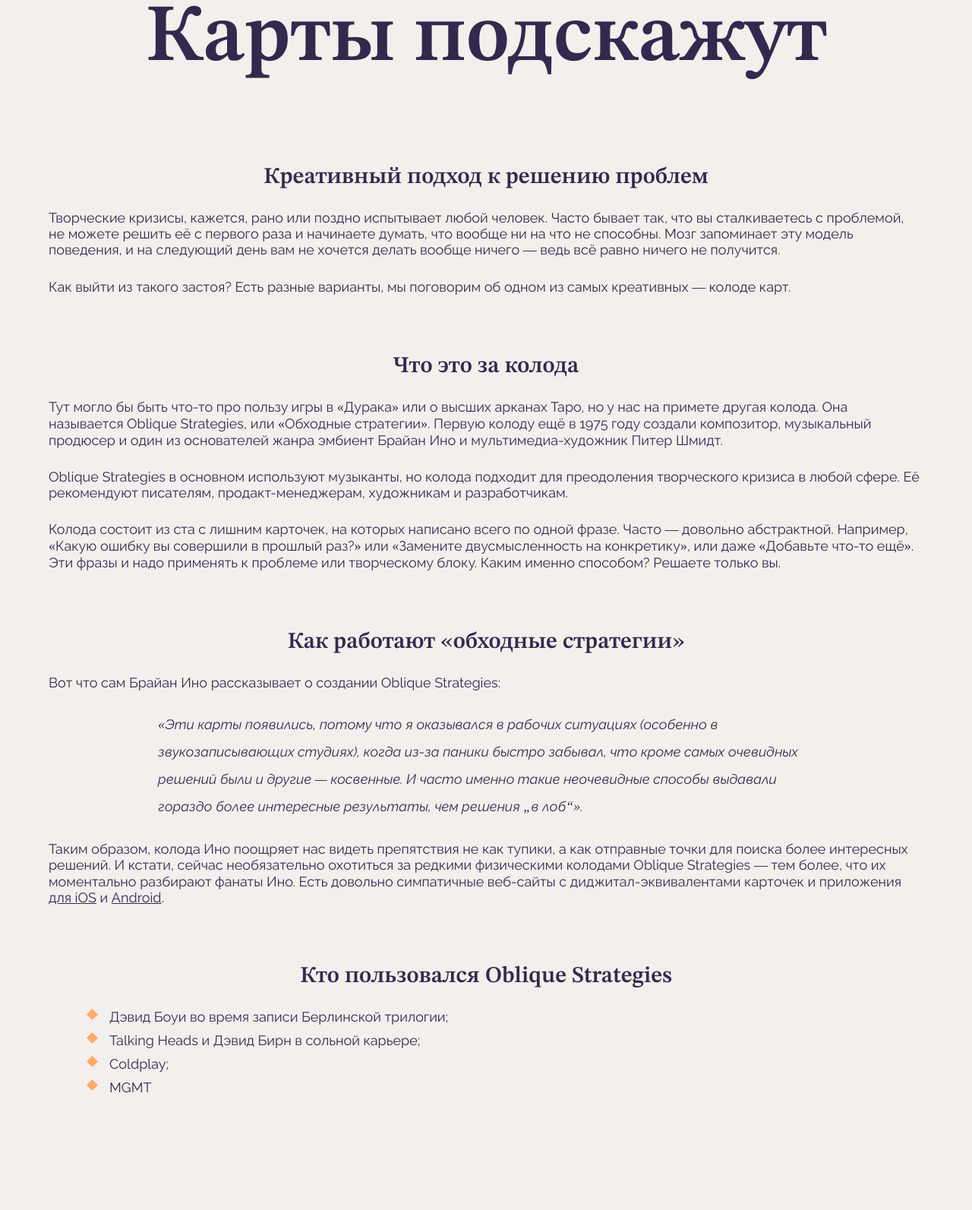
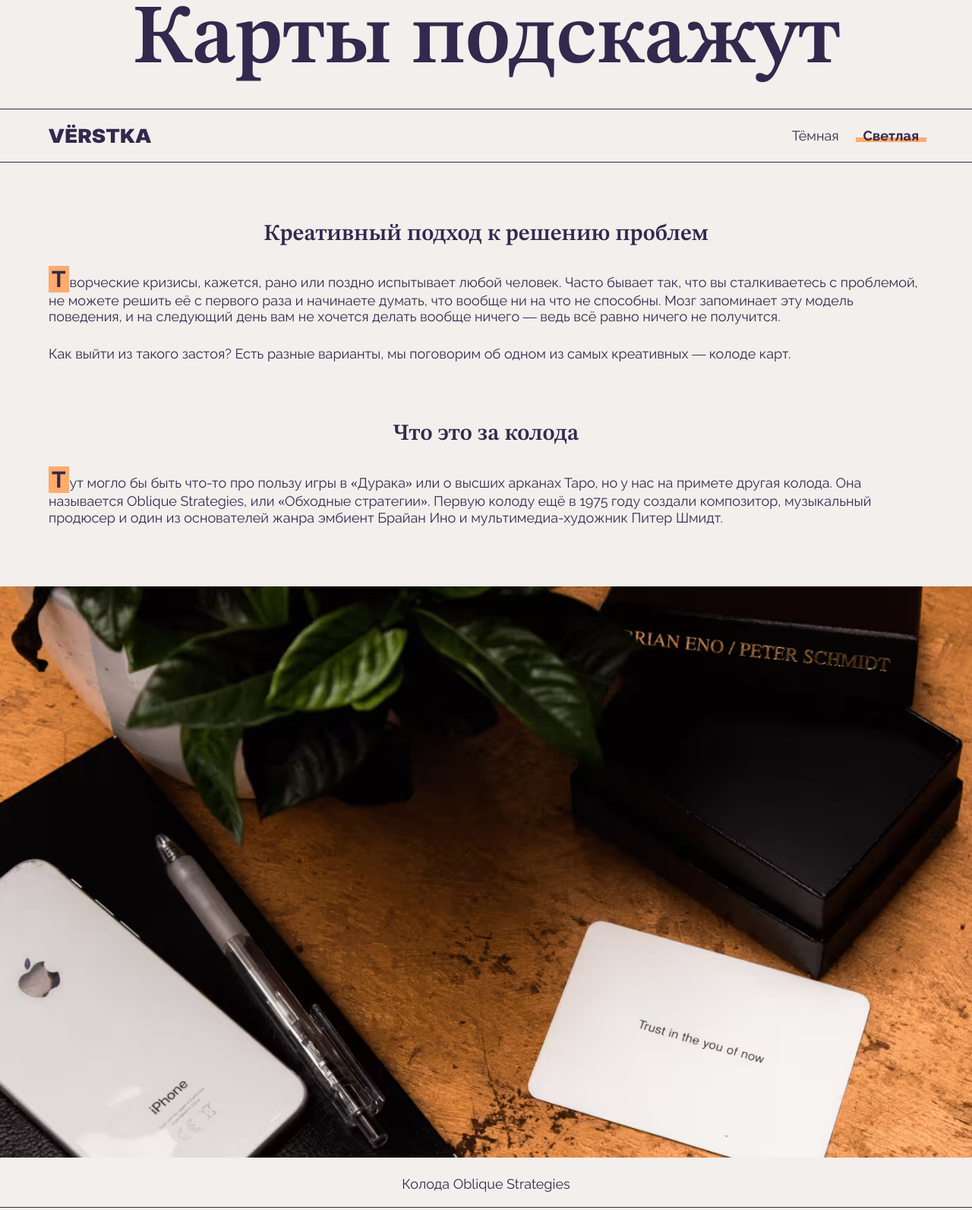
Before and after one commit to Ivan-Starykh/karty-podskazhut, a plain HTML site: page index.html in a window 1280 px wide. Shown: the part 125-1718 px from the top of the page at 76% size. Before the commit the page ends 1567 px from the top, so only its background shows below. Drawn offline with Linux system fonts and the light colour scheme.

Commit message:
final version

```diff
--- a/index.html
+++ b/index.html
@@ -12,12 +12,26 @@
     <link rel="stylesheet" href="./styles/style.css" />
   </head>
   <body class="page theme_dark">
-    <header class="header ">
+    <header class="header">
 			<h1 class="heading content-section header__title">Карты подскажут</h1>
+		<nav class="header__menu content-section">
+			<div class="header__logo">
+				<svg xmlns="http://www.w3.org/2000/svg" width="135" height="25">
+					<use href="./images/logo.svg#logo"></use>
+				</svg>
+			</div>
+			<ul class="header__theme-toggler">
+				<li>
+
+				<button class="header__theme-button header__theme-button_type_dark">Тёмная</button></li>
+				<li>
+				<button disabled class="header__theme-button header__theme-button_type_light header__theme-button_is-active">Светлая</button></li>
+			</ul>
+		</nav>
 		</header>
     <main class="content content-section">
 <h2 class="heading content__title">Креативный подход к решению проблем</h2>
-<div class="content__text-block">
+<div class="content__text-block content__text-block_type_first-lettered">
 	<p class="content__paragraph">Творческие кризисы, кажется, рано или поздно испытывает любой человек.
 	Часто бывает так, что вы сталкиваетесь с проблемой, не можете решить её с первого раза и начинаете думать,
 	что вообще ни на что не способны. Мозг запоминает эту модель поведения, и на следующий день
@@ -25,29 +39,55 @@
 	<p class="content__paragraph">Как выйти из такого застоя? Есть разные варианты, мы поговорим об одном из самых креативных — колоде карт.</p>
 </div>
 <h2 class="heading content__title">Что это за колода</h2>
-<div class="content__text-block">
+<div class="content__text-block content__text-block_type_first-lettered">
 	<p class="content__paragraph">Тут могло бы быть что-то про пользу игры в «Дурака» или о высших арканах Таро,
 	но у нас на примете другая колода. Она называется Oblique Strategies,
 	или «Обходные стратегии». Первую колоду ещё в 1975 году создали композитор,
 	музыкальный продюсер и один из основателей жанра эмбиент Брайан Ино и мультимедиа-художник Питер Шмидт.</p>
-
+	<figure class="content__figure">
+    <picture class="content__picture">
+			<source srcset="./images/cards-1x.avif 1x, ./images/cards-2x.avif 2x" type="image/avif" />
+			<source srcset="./images/cards-1x.webp 1x, ./images/cards-2x.webp 2x" type="image/webp" />
+			<img
+			loading="lazy"
+			class="content__picture"
+				srcset="./images/cards-1x.png 1x, ./images/cards-2x.png 2x"
+				alt="колода на деревянном столе в окружении канцелярских товаров" />
+			</picture>
+    <figcaption class="content__picture-caption">
+			<p> Колода Oblique Strategies</p>
+    </figcaption>
+</figure>
+<div class="content__text-block">
 	<p class="content__paragraph">Oblique Strategies в основном используют музыканты, но колода подходит для преодоления творческого кризиса
 	в любой сфере. Её рекомендуют писателям, продакт-менеджерам, художникам и разработчикам.</p>
 	<p class="content__paragraph">Колода состоит из ста с лишним карточек, на которых написано всего по одной фразе.
 	Часто — довольно абстрактной. Например, «Какую ошибку вы совершили в прошлый раз?» или «Замените двусмысленность на конкретику»,
 	или даже «Добавьте что-то ещё». Эти фразы и надо применять к проблеме или творческому блоку. Каким именно способом? Решаете только вы.</p>
-
 </div>
 <h2 class="heading content__title">Как работают «обходные стратегии»</h2>
-<div class="content__text-block">
+<div class="content__text-block content__text-block_type_first-lettered">
 	<p class="content__paragraph">Вот что сам Брайан Ино рассказывает о создании Oblique Strategies:</p>
-<blockquote class="content__blockquote">«Эти карты появились, потому что я оказывался в рабочих ситуациях (особенно в звукозаписывающих студиях), когда из-за паники быстро забывал, что кроме самых очевидных решений были и другие — косвенные. И часто именно такие неочевидные способы выдавали гораздо более интересные результаты, чем решения „в лоб“».</blockquote>
+<blockquote class="content__blockquote">
+	<p>«Эти карты появились, потому что я оказывался в рабочих ситуациях (особенно в звукозаписывающих студиях), когда из-за паники быстро забывал, что кроме самых очевидных решений были и другие — косвенные. И часто именно такие неочевидные способы выдавали гораздо более интересные результаты, чем решения „в лоб“».
+	</p>
+</blockquote>
 	<p class="content__paragraph">Таким образом, колода Ино поощряет нас видеть препятствия не как тупики, а как отправные точки для поиска более интересных решений.
 	И кстати, сейчас необязательно охотиться за редкими физическими колодами Oblique Strategies — тем более, что их моментально разбирают фанаты Ино.
 	Есть довольно симпатичные веб-сайты с диджитал-эквивалентами карточек и приложения
-	<a href="https://apps.apple.com/us/app/oblique-strategies-se/id1104927011" target="_blank"> для iOS</a> и
-	<a href="https://play.google.com/store/apps/details?id=com.monoloco.obliquestrategies&hl=en_US&gl=US&pli=1" target="_blank">Android</a>.</p>
+	<a href="https://apps.apple.com/us/app/oblique-strategies-se/id1104927011" target="_blank"> для iOS</a>
+	и
+	<a href="https://play.google.com/store/apps/details?id=com.monoloco.obliquestrategies&hl=en_US&gl=US&pli=1" target="_blank">Android</a>
+	.
+</p>
 </div>
+
+<article class="content__card">
+	<h3 class="content__card-title heading">Use an <span class="colored-text">old idea</span>
+	</h3>
+	<p class="content__card-subtitle">Воспользуйтесь старой идеей</p>
+</article>
+
 <h2 class="heading content__title">Кто пользовался Oblique Strategies</h2>
 <div class="content__text-block">
 	<ul class="content__list">
@@ -55,16 +95,15 @@
 		<li class="">Talking Heads и Дэвид Бирн в сольной карьере;</li>
 		<li class="">Coldplay;</li>
 		<li class="">MGMT</li>
-
 	</ul>
-
 </div>
 		</main>
     <footer class="footer">
+			<p class="footer__copyright">VЁRSTKA</p>
 
 		</footer>
 
     <!-- Раскомментируйте строчку ниже, когда вёрстка будет готова. Если вы назвали все классы. как нужно, переключатель темы будет работать -->
-    <!-- <script src="./scripts/theme-changer.js"></script> -->
+    <script src="./scripts/theme-changer.js"></script>
   </body>
 </html>
--- a/styles/style.css
+++ b/styles/style.css
@@ -1,9 +1,15 @@
 :root {
-	--bg-color: #F3EFEC;
-	--text-color: #312A4E;
-	--accent-color: #FFAB6B;
-	--main-font: "Raleway";
+  --bg-color: #f3efec;
+  --text-color: #312a4e;
+  --accent-color: #ffab6b;
+  --main-font: Raleway;
   --accent-font: 'STIX Two Text';
+}
+
+.theme_dark {
+  --bg-color: #171717;
+  --text-color: #b3b3b3;
+  --accent-color: transparent;
 }
 
 *,
@@ -15,9 +21,9 @@
 .page {
   min-inline-size: 360px;
   margin: 0;
-	background-color: var(--bg-color, #F3EFEC);
-	color: var(--text-color, #312A4E);
-	font-family: var(--main-font, Raleway, sans-serif);
+  background-color: var(--bg-color, #f3efec);
+  color: var(--text-color, #312a4e);
+  font-family: var(--main-font, sans-serif);
 }
 
 p,
@@ -32,75 +38,226 @@
   margin: 0;
 }
 
-.header{
-	padding-top: 10%;
+.header {
+  padding-block-start: 10%;
 }
 
 .heading {
   text-align: center;
-font-family: var(--accent-font, 'STIX Two Text');
-font-style: normal;
+  font-family: var(--accent-font, serif);
   font-weight: 600;
-line-height: 90%;
+  line-height: 0.9;
 }
 
-.content-section{
+.content-section {
   padding: 0 5vi;
 }
 
-.header__title{
-	font-size: clamp(2rem, 0.1667rem + 8.1481vw, 7.5rem);
-	padding-bottom: 40px;
+.header__title {
+  font-size: clamp(3.75rem, 2.5rem + 5.5556vw, 7.5rem);
+  margin-block-end: 40px;
+}
+
+.header__theme-toggler {
+  display: flex;
+  list-style: none;
+  gap: 20px;
+  padding: 0;
+}
+
+.header__theme-button{
+  position: relative;
+	border: none;
+	color: currentColor;
+	font-family: inherit;
+	font-size: 18px;
+	background-color: transparent;
+	cursor: pointer;
+}
+
+button:disabled {
+  pointer-events: none;
+}
+
+.header__theme-button:hover {
+  text-decoration: underline;
+
+}
+
+button:focus,
+a:focus {
+  outline: none;
+}
+
+button:focus-visible,
+a:focus-visible {
+  outline: 1px solid currentColor;
+}
+
+.header__theme-button_is-active {
+  font-weight: 700;
+}
+
+.header__theme-button_is-active::after {
+	content: '';
+  position: absolute;
+inline-size: calc(100% + 8px);
+block-size: 0.5ch;
+  background-color: var(--accent-color);
+  z-index: -1;
+	inset-block-end: 0.3ch;
+	inset-inline-start: -4px;
+}
+
+.theme_dark .header__theme-button_is-active::after {
+  background-image: url(/images/pattern.svg);
+}
+
+.header__menu {
+  display: flex;
+  justify-content: space-between;
+	align-items: center;
+  padding-block: 20px;
+  border-block-start: 1px solid var(--text-color);
+  border-block-end: 1px solid var(--text-color);
 }
 
 .content__title {
   font-size: 30px;
-	padding: 7% 0 2.5%;
+  margin: 7% 0 2.5%;
 }
 
-.content__text-block{
+.content__text-block {
   font-size: 18px;
 }
 
-.content__text-block .content__paragraph:not(:last-of-type){
-	padding-bottom: 1.5em;
+.content__text-block .content__paragraph:not(:last-of-type) {
+  margin-block-end: 1.5em; /* выбираем параграфы но не последний */
 }
 
-.content__paragraph a{
+.content__text-block a {
   color: inherit;
 }
 
 .content__blockquote {
   font-style: italic;
-font-weight: 400;
-line-height: 200%;
-width: 75%;
-padding-bottom: 1.5em;
-margin: 0 auto;
+  line-height: 2;
+  inline-size: 75%;
+  margin: 0 auto 1.5em;
 }
 
-.content__list{
+.content__list {
+	list-style: none;
+  padding: 0 0 0 40px;
+}
+
+.content__list li {
   position: relative;
 }
 
-.content__list li{
-list-style: none;
-padding-inline-start: 40px;
+.content__list li:not(:last-of-type) {
+  margin-block-end: 10px;
 }
 
-.content__list li::before{
-content: "";
-width: 15px;
-height: 15px;
+.content__list li::before {
+  content: '';
+  inline-size: 15px;
+  block-size: 15px;
+	margin-block-start: -7.5px;
   background-image: url(/images/marker-light.svg);
   position: absolute;
-background-size: cover;
+  background-size: contain;
   background-position: center;
   background-repeat: no-repeat;
-		left: 50px;
-		/* top: 2px; */
+	inset-block-start: 50%;
+	inset-inline-start: -25px;
 }
 
-.content__list li:not(:last-child){
-	padding-bottom: 10px;
+.theme_dark .content__list li::before {
+  background-image: url(/images/marker-dark.svg);
 }
+
+.content__list li :not(:last-of-type) {
+  margin-block-end: 10px;
+}
+
+.content__text-block_type_first-lettered .content__paragraph:first-of-type::first-letter {
+  background-color: var(--accent-color);
+  padding: 0 4px;
+  margin-inline-end: 1px;
+  display: inline-block;
+  font-size: 30px;
+  font-weight: 700;
+}
+
+.theme_dark
+.content__text-block_type_first-lettered .content__paragraph:first-of-type::first-letter {
+  border: 1px solid var(--text-color);
+}
+
+.content__figure {
+	position: relative;
+  margin: 7% auto;
+	inline-size: calc(100% + 10vi);
+	inset-inline-end: 5vi;
+}
+
+.content__picture {
+  inline-size: 100%;
+}
+
+.content__picture-caption {
+  text-align: center;
+  padding: 20px;
+  border-block-end: 1px solid var(--text-color);
+	font-size: 18px;
+}
+
+.content__card {
+  aspect-ratio: 4/3;
+  margin-block-start: 7%;
+  display: flex;
+  flex-direction: column;
+  justify-content: center;
+  align-items: center;
+  border: 1px solid var(--text-color);
+}
+
+.content__card-title {
+  font-size: 60px;
+}
+
+.content__card-subtitle {
+  font-size: 18px;
+}
+
+.colored-text{
+	position: relative;
+	display: inline-block;
+}
+
+.colored-text::after {
+  content: '';
+  position: absolute;
+inline-size: calc(100% + 8px);
+block-size: 0.5ch;
+  background-color: var(--accent-color);
+  z-index: -1;
+	inset-block-end: 0.3ch;
+	inset-inline-start: -4px;
+}
+
+.theme_dark .colored-text::after {
+  background-image: url(/images/pattern.svg);
+}
+
+.footer {
+	text-align: center;
+  border-block-start: 1px solid var(--text-color);
+  margin-block-start: 10%;
+	padding: 2.5%;
+}
+
+.footer__copyright {
+  font-size: 18px;
+}
```
Also changed, not shown: 1 other file. Lines whose indentation alone changed are shown as unchanged.
